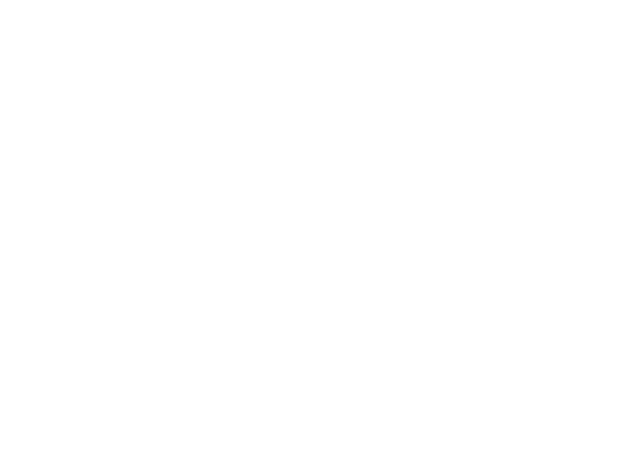
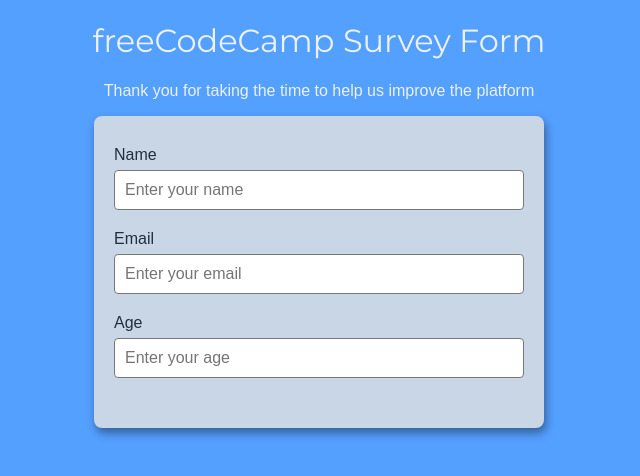
Before and after one commit to engrbugs/Survey.Form, a plain HTML site: page index.html in a window 1280 px wide. Shown: the whole page, without its empty margins (321-961 px from the left). Drawn offline with nearby package versions, Linux system fonts and the light colour scheme.

Commit message:
2020-05-23 12:46

```diff
--- a/index.html
+++ b/index.html
@@ -4,22 +4,89 @@
 <head>
     <meta charset="UTF-8" />
     <meta name="viewport" content="width=device-width, initial-scale=1.0" />
-    <title>Tribute Page for Marcus Aurelius</title>
+    <title>freeCodeCamp Survey Form</title>
     <link href="https://fonts.googleapis.com/css2?family=Montserrat:wght@400;900&display=swap" rel="stylesheet">
-    <link rel="stylesheet" href="https://stackpath.bootstrapcdn.com/bootstrap/4.4.1/css/bootstrap.min.css" integrity="sha384-Vkoo8x4CGsO3+Hhxv8T/Q5PaXtkKtu6ug5TOeNV6gBiFeWPGFN9MuhOf23Q9Ifjh" crossorigin="anonymous" />
     <link href="https://fonts.googleapis.com/css?family=Nunito+Sans&display=swap" rel="stylesheet" />
     <link rel="stylesheet" href="https://use.fontawesome.com/releases/v5.13.0/css/all.css" integrity="sha384-Bfad6CLCknfcloXFOyFnlgtENryhrpZCe29RTifKEixXQZ38WheV+i/6YWSzkz3V" crossorigin="anonymous">
 </head>
 <body>
     <style>
 
+        * {
+            box-sizing: border-box
+        }
+
+        h1 {
+            font-family: 'Montserrat', sans-serif;
+            font-weight: 400;
+            color: #ecf0f1;
+            text-align: center;
+        }
+        body {
+            background-color: #54a0ff;
+            font-family: 'Nunito', sans-serif;
+            color: #ecf0f1;
+            text-align: center;
+            margin: 0;
+        }
+
+        form {
+            background-color: #c8d6e5;
+            color: #222f3e;
+            max-width: 450px;
+            margin: 0 auto;
+            box-shadow: 2px 5px 10px rgba(0, 0, 0, 0.4);
+            border-radius: 8px;
+            padding: 30px 20px;
+        }
+
+        .form-control {
+            margin-bottom: 20px;
+            text-align: left;
+        }
+
+        .form-control label {
+            display: block;
+            margin-bottom: 6px;
+        }
+
+        .form-control input {
+            display: block;
+            border: 1px solid #777;
+            border-radius: 4px;
+            font-family: inherit;
+            width: 100%;
+            padding: 10px;
+            font-size: 16px;
+        }
+
+
+
     </style>
     <header>
+        <h1 id="title">
+            freeCodeCamp Survey Form
+        </h1>
+        <p id="description">
+            Thank you for taking the time to help us improve the platform
+        </p>
+
+        <form id="survey-form">
+            <div class="form-control">
+                <label for="name" id="label-name">Name</label>
+                <input type="text" id="name" placeholder="Enter your name" />
+            </div>
+            <div class="form-control">
+                <label for="email" id="label-email">Email</label>
+                <input type="email" id="email" placeholder="Enter your email" />
+            </div>
+            <div class="form-control">
+                <label for="age" id="label-age">Age</label>
+                <input type="number" id="age" placeholder="Enter your age" />
+            </div>
+        </form>
 
     </header>
-    <script src="https://code.jquery.com/jquery-3.4.1.slim.min.js" integrity="sha384-J6qa4849blE2+poT4WnyKhv5vZF5SrPo0iEjwBvKU7imGFAV0wwj1yYfoRSJoZ+n" crossorigin="anonymous"></script>
-    <script src="https://cdn.jsdelivr.net/npm/popper.js@1.16.0/dist/umd/popper.min.js" integrity="sha384-Q6E9RHvbIyZFJoft+2mJbHaEWldlvI9IOYy5n3zV9zzTtmI3UksdQRVvoxMfooAo" crossorigin="anonymous"></script>
-    <script src="https://stackpath.bootstrapcdn.com/bootstrap/4.4.1/js/bootstrap.min.js" integrity="sha384-wfSDF2E50Y2D1uUdj0O3uMBJnjuUD4Ih7YwaYd1iqfktj0Uod8GCExl3Og8ifwB6" crossorigin="anonymous"></script>
     <script src="https://cdn.freecodecamp.org/testable-projects-fcc/v1/bundle.js"></script>
 </body>
 </html>
```
Also changed, not shown: 1 other file.
